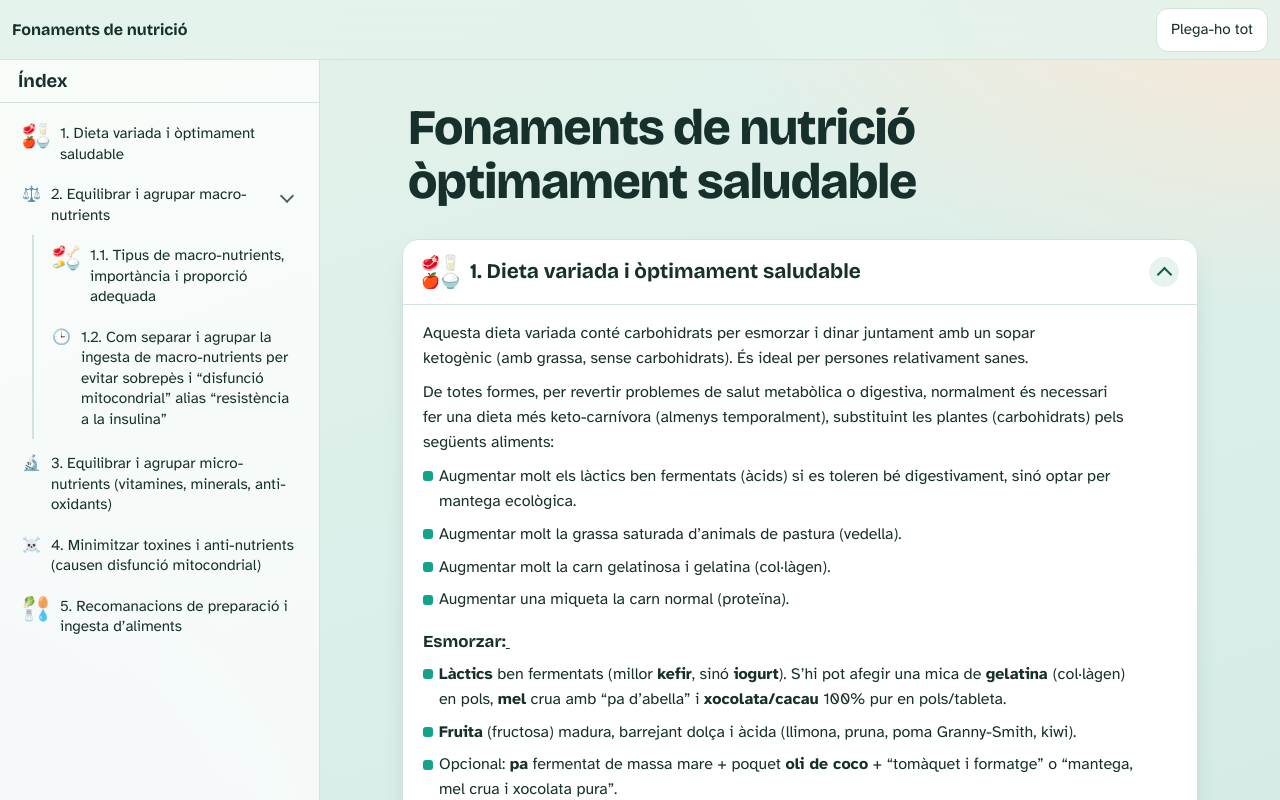
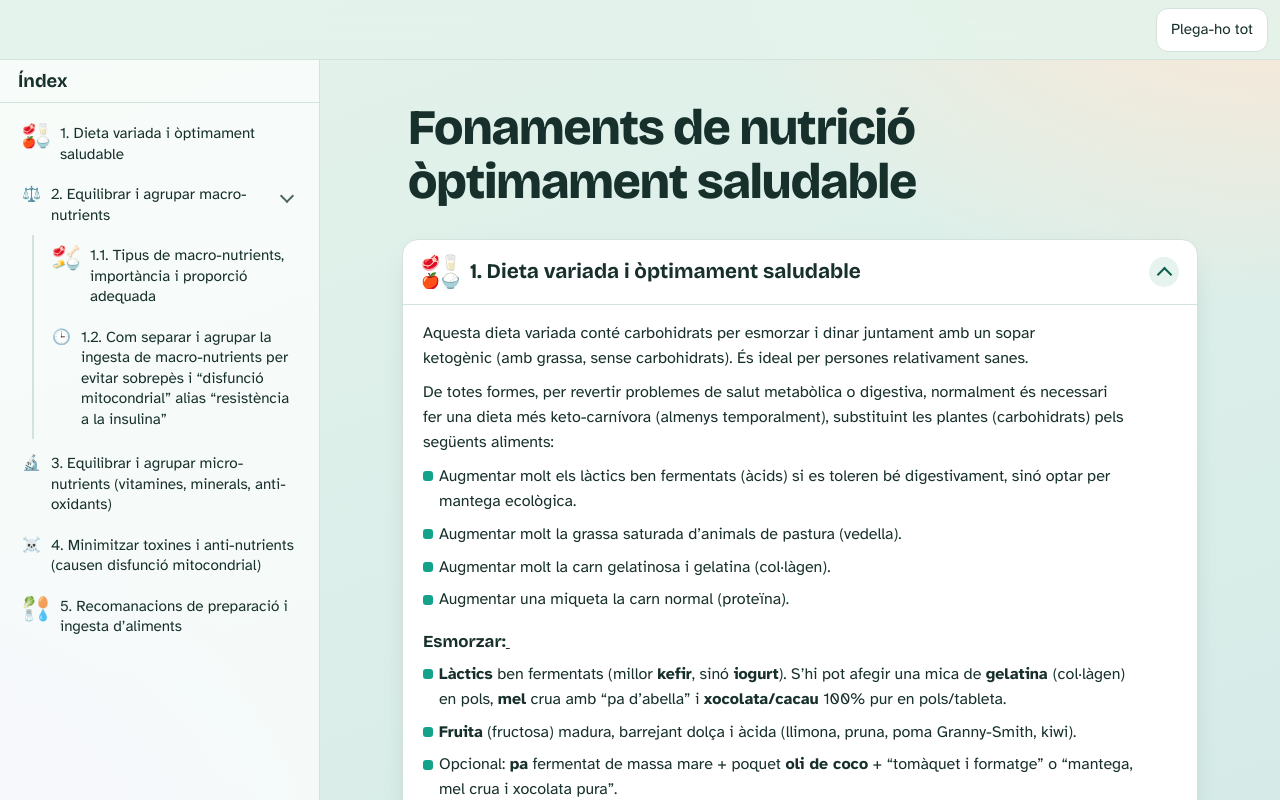
Before and after one commit to armap/optimal-nutrition, a plain HTML site: page index.html in a window 1280 px wide. Shown: the top 800 px of the page. Drawn offline with nearby package versions, Linux system fonts and the light colour scheme.

Commit message:
Show title in top bar only after the main heading scrolls away

```diff
--- a/index.html
+++ b/index.html
@@ -25,6 +25,7 @@ button{font:inherit;color:inherit}
 padding:0 max(12px,env(safe-area-inset-right)) 0 max(12px,env(safe-area-inset-left));
 background:rgba(228,243,235,.9);-webkit-backdrop-filter:blur(12px);backdrop-filter:blur(12px);border-bottom:1px solid var(--line)}
 .name{flex:1;min-width:0;white-space:nowrap;overflow:hidden;text-overflow:ellipsis;font:700 1rem/1.2 "Bricolage Grotesque",system-ui,sans-serif}
+.name{opacity:0;transition:opacity .2s}.top.titled .name{opacity:1}
 .btn{min-height:44px;min-width:44px;display:inline-flex;align-items:center;justify-content:center;gap:8px;padding:0 14px;
 border:1px solid var(--line);border-radius:12px;background:#fff;cursor:pointer;font-size:.95rem}
 .btn:hover{border-color:var(--brand)}
@@ -111,7 +112,7 @@ main{padding:32px 32px 90px}
 <body>
 <header class="top">
 <button class="btn menu" id="menu" aria-controls="drawer" aria-expanded="false"><span aria-hidden="true">☰</span> Índex</button>
-<span class="name">Fonaments de nutrició</span>
+<span class="name" aria-hidden="true">Fonaments de nutrició</span>
 <button class="btn" id="tgl" type="button">Plega-ho tot</button>
 </header>
 <div class="crumbs" id="crumbs" aria-hidden="true"><div class="cr cr1" hidden></div><div class="cr cr2" hidden></div></div>
@@ -144,7 +145,7 @@ const label=()=>{tgl.textContent=all.some(d=>d.open)?'Plega-ho tot':'Desplega-ho
 tgl.onclick=()=>{const any=all.some(d=>d.open);all.forEach(d=>d.open=!any);label()};
 all.forEach(d=>d.addEventListener('toggle',label));label();
 const links=new Map($$('.toc a').map(a=>[a.getAttribute('href').slice(1),a]));let tick=0;
-const crumbs=$('#crumbs'),rows=[$('.cr1',crumbs),$('.cr2',crumbs)],topbar=$('.top');
+const crumbs=$('#crumbs'),rows=[$('.cr1',crumbs),$('.cr2',crumbs)],topbar=$('.top'),h1=$('.hero h1');
 const mk=(c,t)=>{const x=document.createElement('span');x.className=c;if(t)x.textContent=t;return x};
 function spy(){tick=0;let cur=null;const chain=[],T=topbar.offsetHeight;
 for(const d of all){const r=d.getBoundingClientRect();if(r.top<=120)cur=d.id;
@@ -152,7 +153,7 @@ if(d.open&&r.bottom>T+40&&d.querySelector('summary').getBoundingClientRect().bot
 links.forEach((a,id)=>id===cur?a.setAttribute('aria-current','true'):a.removeAttribute('aria-current'));
 rows.forEach((row,i)=>{const d=chain[i];row.hidden=!d;if(d&&row.dataset.id!==d.id){const s=d.querySelector('summary');row.dataset.id=d.id;
 row.replaceChildren(mk('e',$('.emo',s).textContent),mk('t',$('.ttl',s).textContent),mk('u'))}});
-crumbs.classList.toggle('on',chain.length>0)}
+topbar.classList.toggle('titled',h1.getBoundingClientRect().bottom<T);crumbs.classList.toggle('on',chain.length>0)}
 addEventListener('scroll',()=>{if(!tick)tick=requestAnimationFrame(spy)},{passive:true});
 addEventListener('resize',spy);all.forEach(d=>d.addEventListener('toggle',spy));
 crumbs.addEventListener('click',e=>{const r=e.target.closest('.cr');if(r&&r.dataset.id)reveal(r.dataset.id,true)});spy();
```
